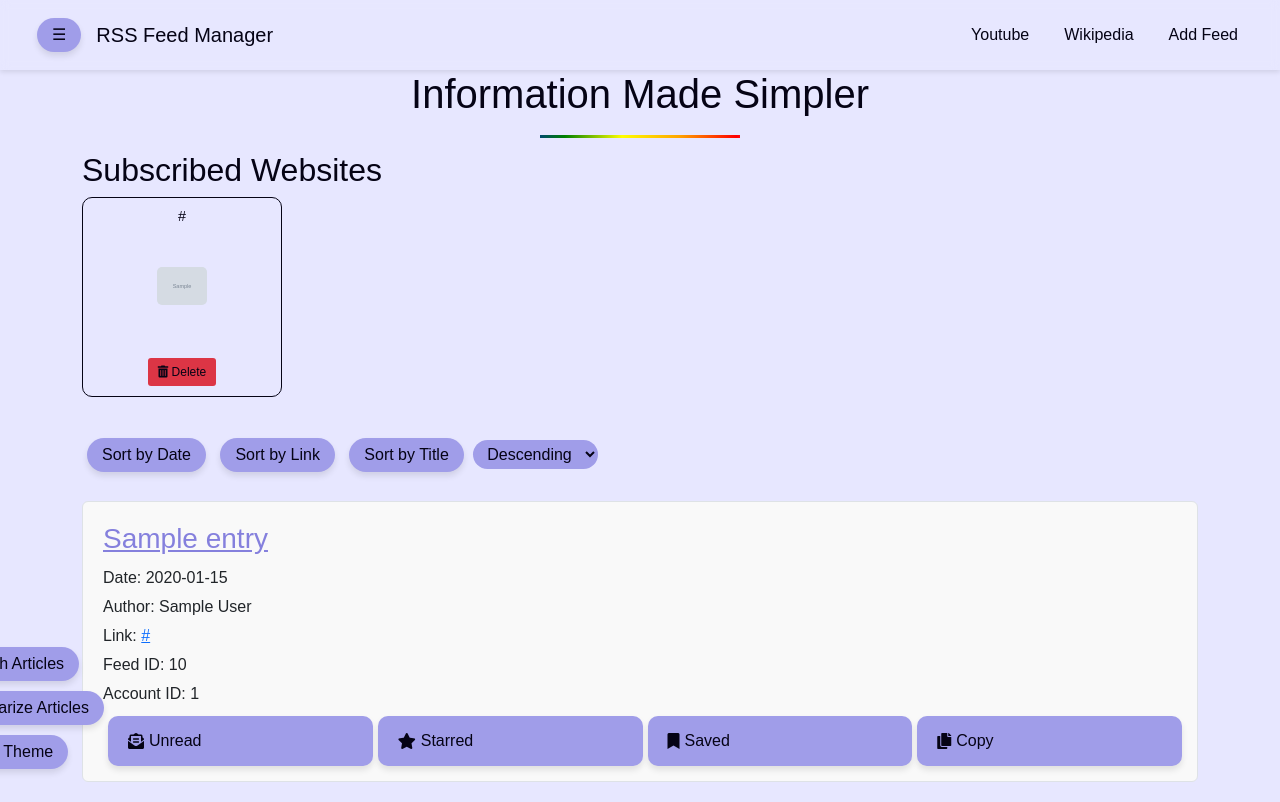
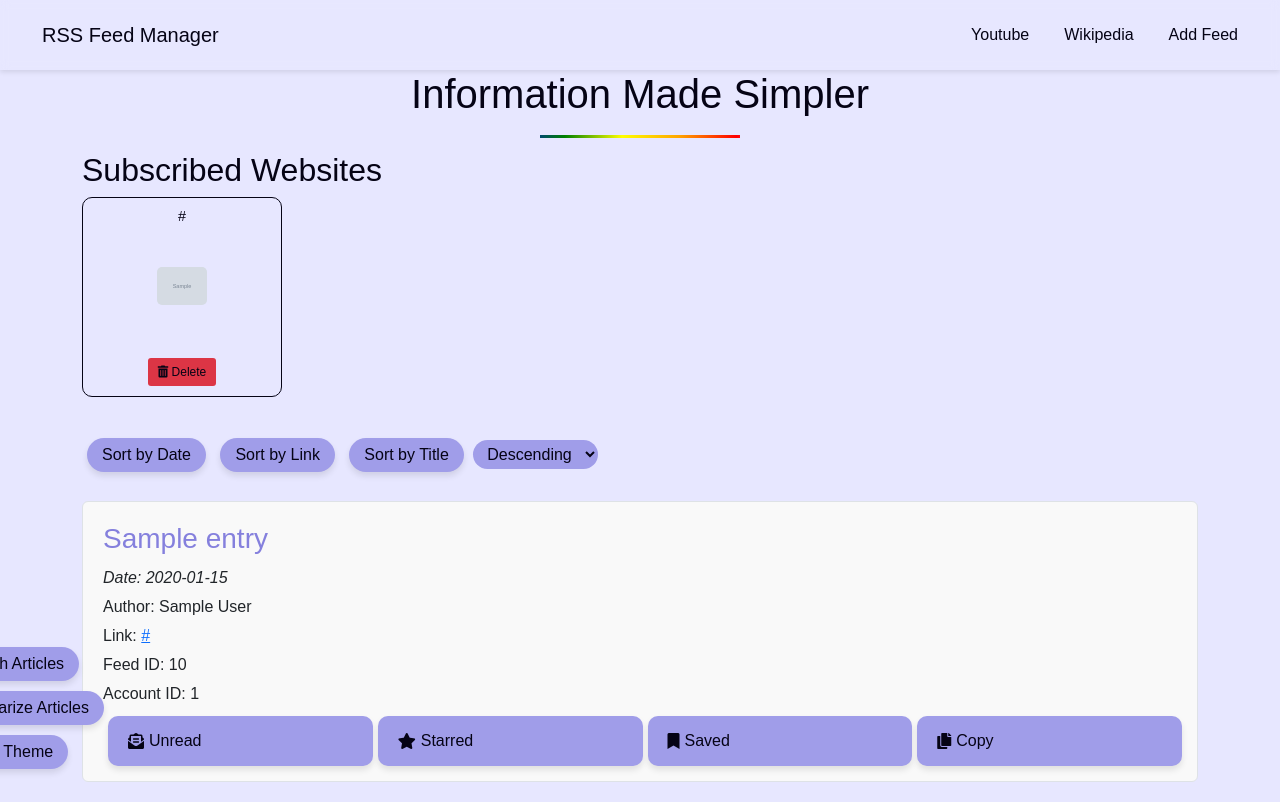
Before and after one commit to Quantlight/Fast-Feed, a Flask app: page / in a window 1280 px wide. Run offline with Flask 3, Linux system fonts and the light colour scheme; tables that the repository leaves empty hold one stand-in row (values such as "Sample post"); grey boxes marked "Sample" are stand-in pictures; some libraries are stand-ins or nearby versions.

Commit message:
Removed Sidebar

```diff
--- a/App/templates/rss.html
+++ b/App/templates/rss.html
@@ -25,9 +25,10 @@
 <body>
     <nav class="navbar">
         <div class="container-fluid">
-            <button id="sidebarToggle" id="sidebar-toggler">
-                &#9776; <!-- This is the Unicode character for the Menu icon -->
-            </button>
+            <!-- Removed Sidebar-->
+            <!-- <button id="sidebarToggle" id="sidebar-toggler">
+                &#9776;
+            </button>  -->
             <a class="navbar-brand" href="#">RSS Feed Manager</a>
             <ul class="navbar-nav" id="navbarNav">
                 <li class="nav-item">
@@ -135,7 +136,7 @@
         <div class="sidebar-header">
             <h3>Subscribed Websites</h3>
             <button id="sidebarClose" class="btn btn-danger">
-                <i class="fas fa-times"></i> <!-- Font Awesome 'X' icon -->
+                <i class="fas fa-times"></i>
             </button>
         </div>
         <div class="subscribed-websites">
@@ -185,8 +186,8 @@
         {% for entry in sorted_entries %}
             <li class="list-group-item">
                 <!-- Other content omitted for brevity -->
-                <h3><a style="color: var(--primary);" href="/link/{{ entry.link }}">{{ entry.title }}</a></h3>
-                <p>Date: {{ entry.date }}</p>
+                <h3><a style="color: var(--primary); text-decoration:wavy;" href="/link/{{ entry.link }}">{{ entry.title }}</a></h3>
+                <p style="font-style: italic;">Date: {{ entry.date }}</p>
                 <p>Author: {{ entry.author }}</p>
                 <p>Link: <a href="{{ entry.link }}" target="_blank">{{ entry.link }}</a></p>
                 <p>Feed ID: {{ entry.feed_id }}</p>
```
